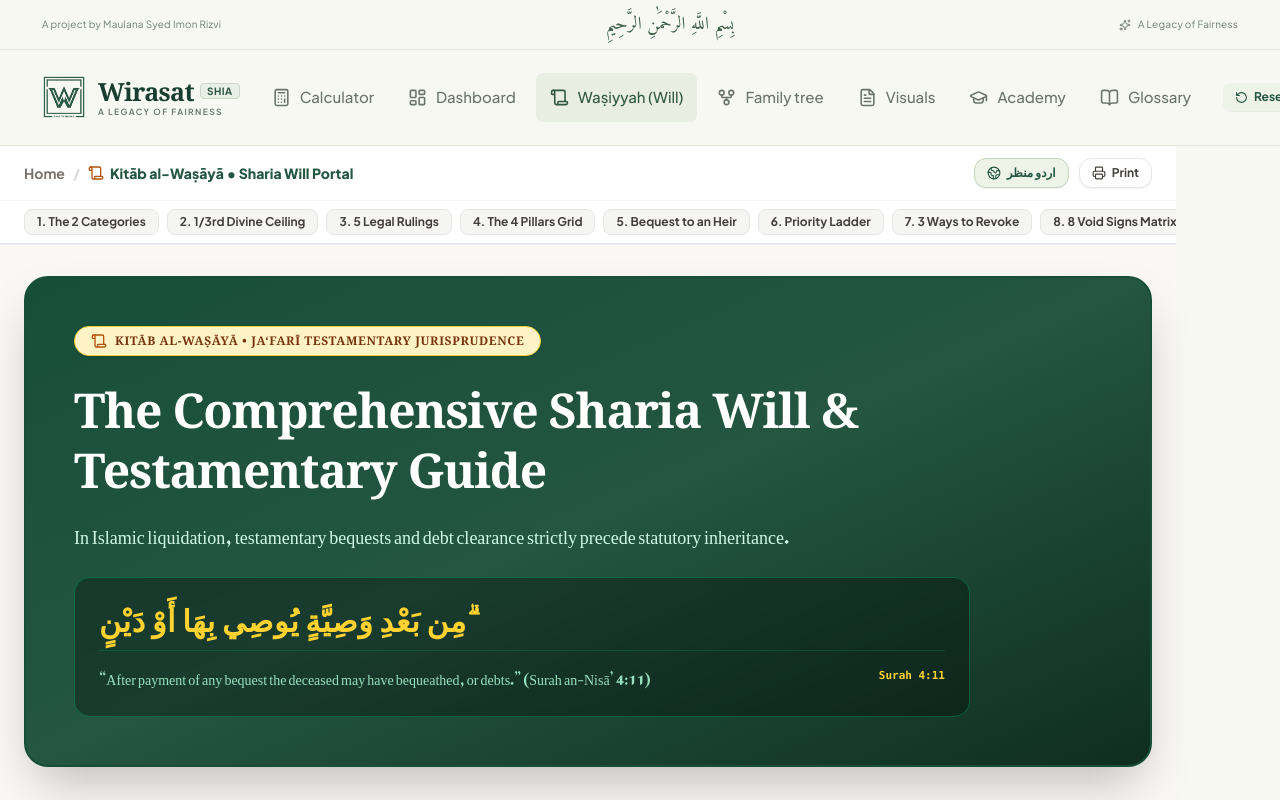
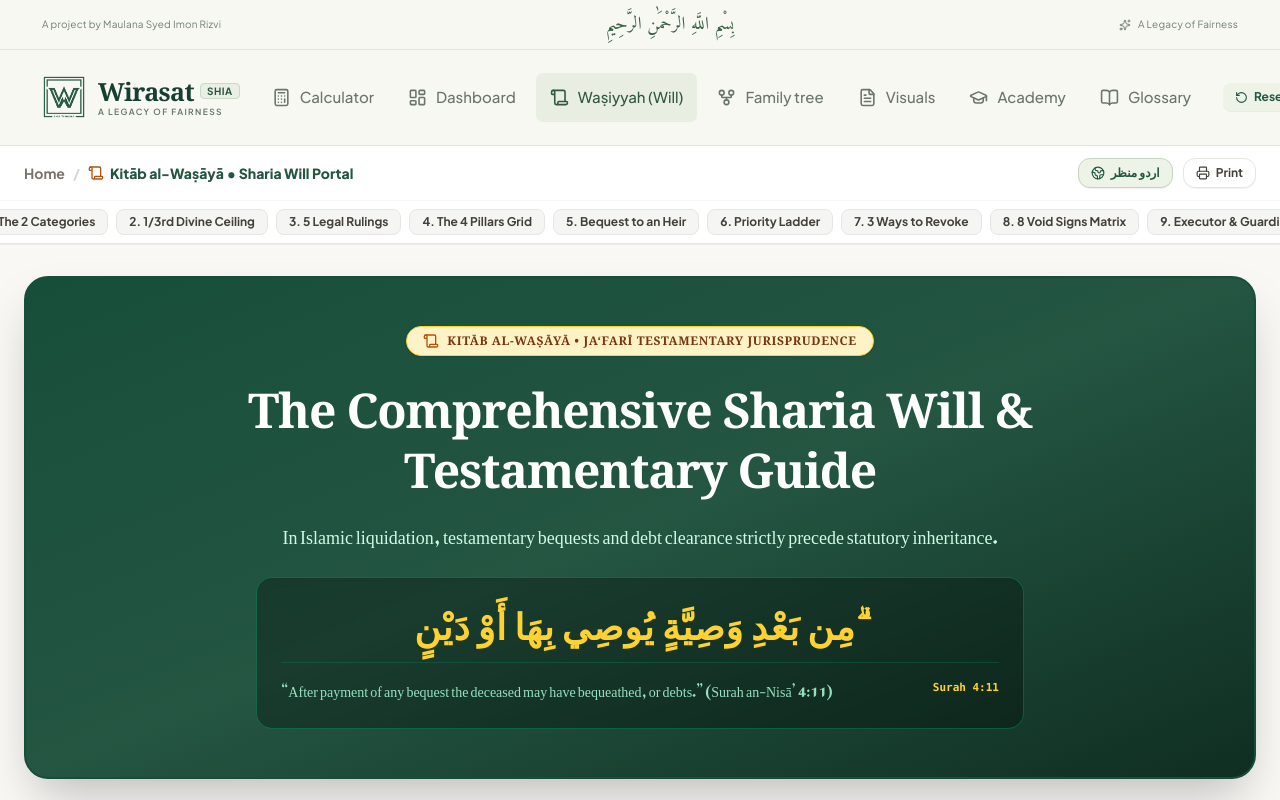
Before and after one commit to getmorefromlife/wirasat, a Next.js app: page /wasiyyah in a window 1280 px wide. Shown: the top 800 px of the page. Built offline with nearby package versions, Linux system fonts and the light colour scheme; a web font is replaced by a local one.

Commit message:
fix(layout): center wasiyyah portal and remove restrictive left-aligned main styles

```diff
--- a/src/app/globals.css
+++ b/src/app/globals.css
@@ -465,10 +465,10 @@ button:focus-visible,a:focus-visible {outline:3px solid #9cae75;outline-offset:4
 .hero-art{height:362px;background:#e9edde;position:relative;border-radius:160px 160px 10px 10px;max-width:455px;width:100%;justify-self:end;overflow:visible;}.arch{position:absolute;border:1px solid #c9d1b8;border-bottom:0;border-radius:150px 150px 0 0;inset:15px 17px 0;}.arch-inner{inset:29px 33px 0;}.tree-illustration{position:absolute;inset:-5px 30px 24px;}.tree-illustration svg{height:100%;width:100%;}.art-orbit{position:absolute;border:1px solid #d5dcc7;border-radius:50%;width:270px;height:270px;left:50%;top:30px;transform:translateX(-50%);}.orbit-two{width:225px;height:225px;top:52px;}.art-star{position:absolute;color:#97a576;font-size:30px;}.star-one{left:50px;top:103px;}.star-two{right:55px;top:53px;font-size:25px;}.art-caption{position:absolute;bottom:27px;width:100%;text-align:center;font:italic 13px Georgia,serif;color:#677955;}.floating-note{position:absolute;bottom:55px;left:-43px;background:#fffffff2;box-shadow:0 10px 30px #34482a0d;border:1px solid #e1e7d8;border-radius:8px;padding:15px 21px;display:flex;align-items:center;gap:12px;font-size:11px;color:#38513a;}.floating-note small{display:block;font-size:9px;color:#8b9483;margin-top:5px;}.note-icon{background:#edf1e4;border-radius:50%;width:35px;height:35px;display:grid;place-items:center;}
 .trust-strip{border-top:1px solid #dfe5d5;border-bottom:1px solid #dfe5d5;padding:24px 0;display:grid;grid-template-columns:repeat(4,1fr);gap:15px;}.trust-strip>div{display:flex;gap:12px;align-items:center;justify-content:center;border-inline-end:1px solid #dfe5d5;color:#6d805c;}.trust-strip>div:last-child{border:0;}.trust-strip span{font-size:10px;color:#42563e;font-weight:600;}.trust-strip small{display:block;margin-top:5px;font-size:9px;color:#89917f;font-weight:400;}
 .workspace-heading{display:flex;align-items:center;justify-content:space-between;margin:44px 0 24px;scroll-margin-top:30px;gap:20px;}.workspace-heading h2{font:28px Georgia,serif;letter-spacing:-.7px;margin-top:10px;}.workspace-heading>span{font-size:9px;color:#839078;display:flex;align-items:center;gap:7px;}.status-dot{height:5px;width:5px;background:#819563;border-radius:50%;display:inline-block;}.resource-grid{display:grid;grid-template-columns:repeat(3,1fr);gap:14px;margin-bottom:27px;}.resource-grid button{border:1px solid #e0e5d7;background:#fff9;padding:17px 16px;display:flex;align-items:center;gap:11px;text-align:start;border-radius:8px;transition:.2s;}.resource-grid button:hover{background:#fff;transform:translateY(-3px);box-shadow:0 7px 18px #243d3208;}.resource-icon{width:35px;height:35px;background:#eef1e5;border-radius:8px;display:grid;place-items:center;color:#72825d;}.resource-grid button>span:nth-child(2){flex:1;font-size:10px;font-weight:600;}.resource-grid small{display:block;font-size:9px;color:#89917f;font-weight:400;margin-top:6px;}.resource-grid button>svg{color:#8c987e;}
-.sacred-card{box-shadow:0 3px 14px #243d3204;backdrop-filter:none;}.sacred-card:hover{box-shadow:0 5px 18px #243d3208;}.sacred-card-active{box-shadow:none;background:#edf3e7;}.sacred-input{background:#fbfcf8;}.font-cinzel{font-family:Georgia,serif;letter-spacing:-.3px;}.gold-gradient-text{background:none;-webkit-text-fill-color:currentColor;}.bg-gradient-to-r.text-black{color:white;}.hover\:text-white:hover{color:#3d6746;}main>div{max-width:1176px!important;}footer{margin-top:60px!important;}footer .font-naskh{font-weight:400;}
+.sacred-card{box-shadow:0 3px 14px #243d3204;backdrop-filter:none;}.sacred-card:hover{box-shadow:0 5px 18px #243d3208;}.sacred-card-active{box-shadow:none;background:#edf3e7;}.sacred-input{background:#fbfcf8;}.font-cinzel{font-family:Georgia,serif;letter-spacing:-.3px;}.gold-gradient-text{background:none;-webkit-text-fill-color:currentColor;}.bg-gradient-to-r.text-black{color:white;}.hover\:text-white:hover{color:#3d6746;}main>div{width:100%;margin-inline:auto;}footer{margin-top:60px!important;}footer .font-naskh{font-weight:400;}
 @media(min-width:768px){main>div{padding-inline:0!important;}}
-@media(max-width:1050px){.navigation{padding:20px 25px;gap:12px;}.nav-item{padding:10px 8px;font-size:10px;}.nav-item svg{display:none;}.legacy-hero{gap:35px;}.hero-copy h1{font-size:51px;}.hero-assurances{gap:10px;font-size:8px;}main>div{margin-inline:30px;}}
-@media(max-width:760px){.topline{padding:8px 20px;}.topline>span:first-child{display:none;}.topline>span:last-child{font-size:8px;}.navigation{flex-wrap:wrap;padding:18px 20px;}.brand{font-size:27px;}.navigation nav{order:3;width:100%;overflow:auto;margin-top:9px;}.nav-item{font-size:10px;flex:1;justify-content:center;padding:10px 8px;}.home-intro{padding:0 22px;}.legacy-hero{grid-template-columns:1fr;padding-top:35px;gap:30px;}.hero-copy h1{font-size:48px;}.hero-copy>p{font-size:12px;}.hero-art{height:300px;max-width:410px;justify-self:center;width:90%;}.floating-note{left:-20px;bottom:48px;}.trust-strip{grid-template-columns:1fr 1fr;gap:22px 5px;}.trust-strip>div:nth-child(2){border:0;}.trust-strip>div{justify-content:start;padding-left:5px;gap:8px;}.trust-strip span{font-size:9px;}.trust-strip small{font-size:8px;}.workspace-heading{margin-top:30px;align-items:start;flex-direction:column;gap:12px;}.workspace-heading h2{font-size:26px;}.resource-grid{grid-template-columns:1fr;gap:8px;}.resource-grid button{padding:13px;}.hero-assurances{font-size:8px;gap:12px;}main>div{margin-inline:8px;} .hero-actions{gap:16px;}.primary-button{font-size:10px;padding:14px 16px;gap:13px;}.text-button{font-size:9px;}}
+@media(max-width:1050px){.navigation{padding:20px 25px;gap:12px;}.nav-item{padding:10px 8px;font-size:10px;}.nav-item svg{display:none;}.legacy-hero{gap:35px;}.hero-copy h1{font-size:51px;}.hero-assurances{gap:10px;font-size:8px;}main>div{margin-inline:auto;}}
+@media(max-width:760px){.topline{padding:8px 20px;}.topline>span:first-child{display:none;}.topline>span:last-child{font-size:8px;}.navigation{flex-wrap:wrap;padding:18px 20px;}.brand{font-size:27px;}.navigation nav{order:3;width:100%;overflow:auto;margin-top:9px;}.nav-item{font-size:10px;flex:1;justify-content:center;padding:10px 8px;}.home-intro{padding:0 22px;}.legacy-hero{grid-template-columns:1fr;padding-top:35px;gap:30px;}.hero-copy h1{font-size:48px;}.hero-copy>p{font-size:12px;}.hero-art{height:300px;max-width:410px;justify-self:center;width:90%;}.floating-note{left:-20px;bottom:48px;}.trust-strip{grid-template-columns:1fr 1fr;gap:22px 5px;}.trust-strip>div:nth-child(2){border:0;}.trust-strip>div{justify-content:start;padding-left:5px;gap:8px;}.trust-strip span{font-size:9px;}.trust-strip small{font-size:8px;}.workspace-heading{margin-top:30px;align-items:start;flex-direction:column;gap:12px;}.workspace-heading h2{font-size:26px;}.resource-grid{grid-template-columns:1fr;gap:8px;}.resource-grid button{padding:13px;}.hero-assurances{font-size:8px;gap:12px;}main>div{margin-inline:auto;} .hero-actions{gap:16px;}.primary-button{font-size:10px;padding:14px 16px;gap:13px;}.text-button{font-size:9px;}}
 @media(prefers-reduced-motion:reduce){*,*::before,*::after{animation:none!important;scroll-behavior:auto!important;transition:none!important;}}
 body{margin:0;} .site-header button,.hero-actions button{border:0;font-family:inherit;} .brand,.language-button,.text-button{background:transparent;} .nav-item{background:transparent;} .nav-item.selected{background:#e9eee2;} .studio-link{color:inherit;text-decoration:none;}
 
--- a/src/app/page.tsx
+++ b/src/app/page.tsx
@@ -35,7 +35,7 @@ export default function Home() {
       {activeView === "wizard" && <HeroSection />}
 
       {/* Dynamic View Mount */}
-      <main className="flex-1 transition-opacity duration-300 relative z-10">
+      <main className="flex-1 w-full transition-opacity duration-300 relative z-10">
         {activeView === "wizard" && <WizardContainer />}
         {activeView === "dashboard" && (
           <div className="max-w-5xl mx-auto px-4 py-8">
--- a/src/app/wasiyyah/page.tsx
+++ b/src/app/wasiyyah/page.tsx
@@ -20,7 +20,7 @@ export default function WasiyyahPage() {
       <Navbar />
       <ProvenanceDrawer />
       <WasiyyahGuideDrawer />
-      <main className="flex-1">
+      <main className="flex-1 w-full">
         <WasiyyahView />
       </main>
       <Footer />
--- a/src/components/wasiyyah/WasiyyahView.tsx
+++ b/src/components/wasiyyah/WasiyyahView.tsx
@@ -106,11 +106,14 @@ export function WasiyyahView() {
   };
 
   return (
-    <div className="min-h-screen bg-[#faf8f5] text-[#0f172a] pb-28 selection:bg-amber-500/20">
+    <div
+      className="w-full min-h-screen bg-[#faf8f5] text-[#0f172a] pb-28 selection:bg-amber-500/20"
+      dir={isUr ? "rtl" : "ltr"}
+    >
       {/* =========================================================================
           TOP BREADCRUMB & STICKY SUB-NAV ANCHOR BAR
           ========================================================================= */}
-      <div className="bg-white/95 backdrop-blur-md border-b border-[#e2e8f0] sticky top-0 z-30 shadow-2xs">
+      <div className="w-full bg-white/95 backdrop-blur-md border-b border-[#e2e8f0] sticky top-0 z-30 shadow-2xs">
         <div className="max-w-7xl mx-auto px-4 sm:px-6 py-3 flex items-center justify-between gap-4 flex-wrap">
           <div className="flex items-center gap-2 text-xs sm:text-sm font-bold text-[#245642]">
             <button
@@ -150,8 +153,8 @@ export function WasiyyahView() {
           </div>
         </div>
 
-        {/* Horizontal Navigation Pills Bar */}
-        <div className="max-w-7xl mx-auto px-4 sm:px-6 py-2 overflow-x-auto flex items-center gap-2 border-t border-stone-100 no-scrollbar">
+        {/* Horizontal Navigation Pills Bar (Centered on desktop, scrollable on mobile) */}
+        <div className="max-w-7xl mx-auto px-4 sm:px-6 py-2 overflow-x-auto flex items-center justify-start sm:justify-center gap-2 border-t border-stone-100 no-scrollbar">
           {navSections.map((sec) => (
             <button
               key={sec.id}
@@ -164,17 +167,17 @@ export function WasiyyahView() {
         </div>
       </div>
 
-      <div className="max-w-7xl mx-auto px-4 sm:px-6 pt-8 space-y-14">
+      <div className="w-full max-w-7xl mx-auto px-4 sm:px-6 pt-8 space-y-14">
         {/* =========================================================================
             MAJESTIC HERO BANNER & SCRIPTURAL FOUNDATION
             ========================================================================= */}
-        <div className="relative rounded-3xl overflow-hidden bg-gradient-to-br from-[#164e3a] via-[#245642] to-[#0f2e21] text-white p-6 sm:p-10 md:p-12 shadow-2xl border-2 border-[#164e3a]">
+        <div className="relative rounded-3xl overflow-hidden bg-gradient-to-br from-[#164e3a] via-[#245642] to-[#0f2e21] text-white p-6 sm:p-10 md:p-12 shadow-2xl border-2 border-[#164e3a] text-center">
           {/* Subtle Background Radial Radiance */}
           <div className="absolute inset-0 bg-[radial-gradient(ellipse_at_top,_var(--tw-gradient-stops))] from-emerald-400/15 via-transparent to-transparent pointer-events-none" />
 
-          <div className="relative z-10 max-w-4xl space-y-6">
+          <div className="relative z-10 max-w-4xl mx-auto space-y-6">
             {/* Top Seal Badge */}
-            <div className="inline-flex items-center gap-2 px-4 py-1.5 rounded-full bg-[#fef3c7] text-[#78350f] text-xs font-black uppercase tracking-wider shadow-sm border border-amber-300">
+            <div className="inline-flex items-center gap-2 px-4 py-1.5 rounded-full bg-[#fef3c7] text-[#78350f] text-xs font-black uppercase tracking-wider shadow-sm border border-amber-300 mx-auto">
               <Scroll className="w-4 h-4 text-[#b45309]" />
               <span className="font-serif">
                 {isUr ? "دلیل الوصية الشرعية في فقه أهل البيت علیہم السلام" : "Kitāb al-Waṣāyā • Ja‘farī Testamentary Jurisprudence"}
@@ -187,7 +190,7 @@ export function WasiyyahView() {
                   ? "احکامِ وصیت: جامع شرعی و بصری انسائیکلوپیڈیا"
                   : "The Comprehensive Sharia Will & Testamentary Guide"}
               </h1>
-              <p className="text-base sm:text-lg text-emerald-100 font-medium font-nastaliq leading-[2.3]">
+              <p className="text-base sm:text-lg text-emerald-100 font-medium font-nastaliq leading-[2.3] max-w-3xl mx-auto">
                 {isUr
                   ? "اسلامی قانونِ تصفیہ میں وصیت اور ادائے دیون وراثت کی تقسیم سے مقدم ہے — انسان کا آخری شرعی و اخلاقی اختیار۔"
                   : "In Islamic liquidation, testamentary bequests and debt clearance strictly precede statutory inheritance."}
@@ -195,17 +198,17 @@ export function WasiyyahView() {
             </div>
 
             {/* Sacred Quranic Inscription Banner */}
-            <div className="p-5 sm:p-6 rounded-2xl bg-black/30 backdrop-blur-xs border border-emerald-400/30 text-emerald-50 space-y-3 shadow-inner">
-              <div className="text-center sm:text-start font-arabic text-xl sm:text-3xl font-bold tracking-wide text-amber-300">
+            <div className="max-w-3xl mx-auto p-5 sm:p-6 rounded-2xl bg-black/30 backdrop-blur-xs border border-emerald-400/30 text-emerald-50 space-y-3 shadow-inner">
+              <div className="text-center font-arabic text-2xl sm:text-4xl font-bold tracking-wide text-amber-300 py-1">
                 مِن بَعْدِ وَصِيَّةٍ يُوصِي بِهَا أَوْ دَيْنٍ ۗ
               </div>
               <div className="flex flex-col sm:flex-row sm:items-center justify-between text-xs sm:text-sm text-emerald-200/90 font-medium gap-2 border-t border-emerald-500/20 pt-2.5">
-                <span className="font-nastaliq leading-[2.2]">
+                <span className="font-nastaliq leading-[2.2] text-center sm:text-start flex-1">
                   {isUr
                     ? "«وراثت کی تقسیم اس وصیت کے نفاذ اور قرض کی ادائیگی کے بعد ہوگی جو میت نے کی ہو۔» (سورۃ النساء: ۱۱)"
                     : "“After payment of any bequest the deceased may have bequeathed, or debts.” (Surah an-Nisā’ 4:11)"}
                 </span>
-                <span className="text-[11px] font-mono font-bold text-amber-300 shrink-0">
+                <span className="text-[11px] font-mono font-bold text-amber-300 shrink-0 mx-auto sm:mx-0">
                   Surah 4:11
                 </span>
               </div>
```
